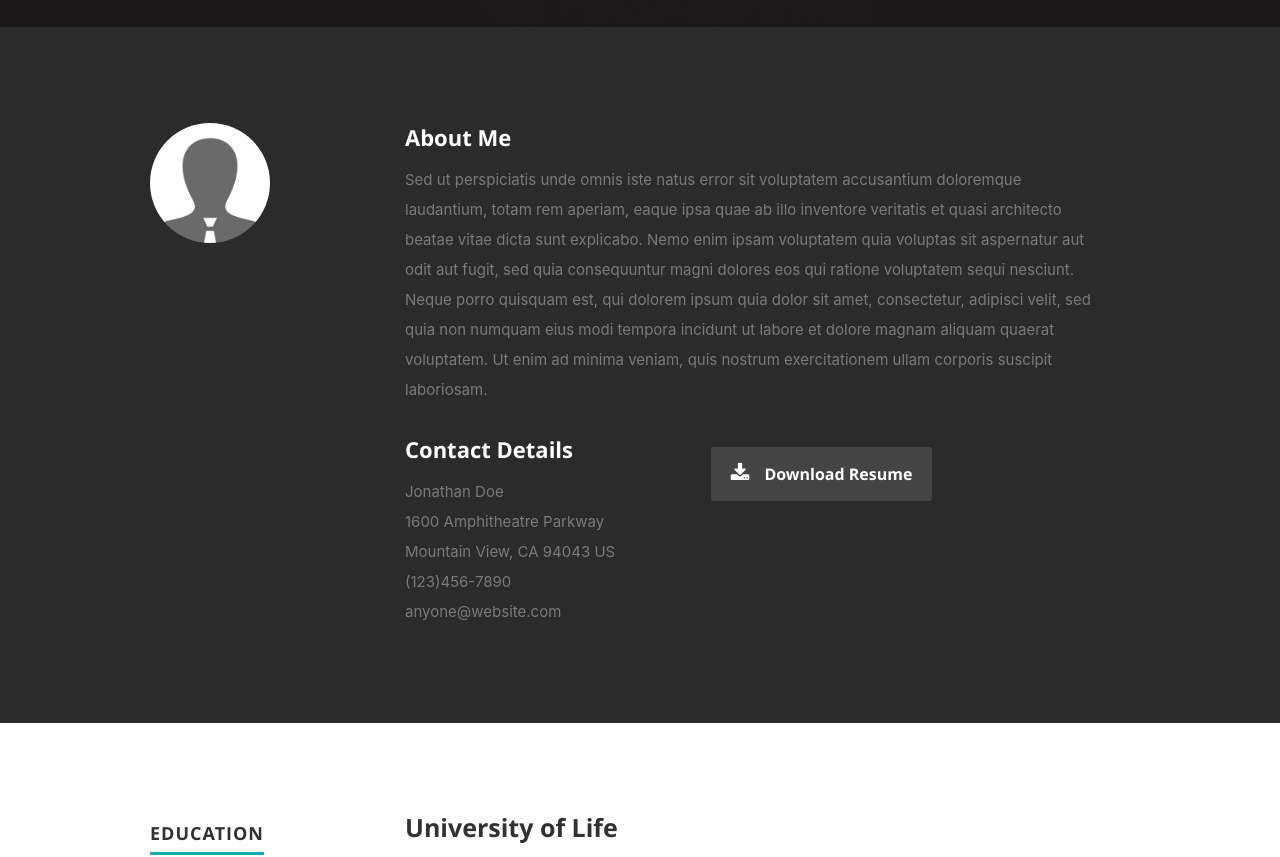
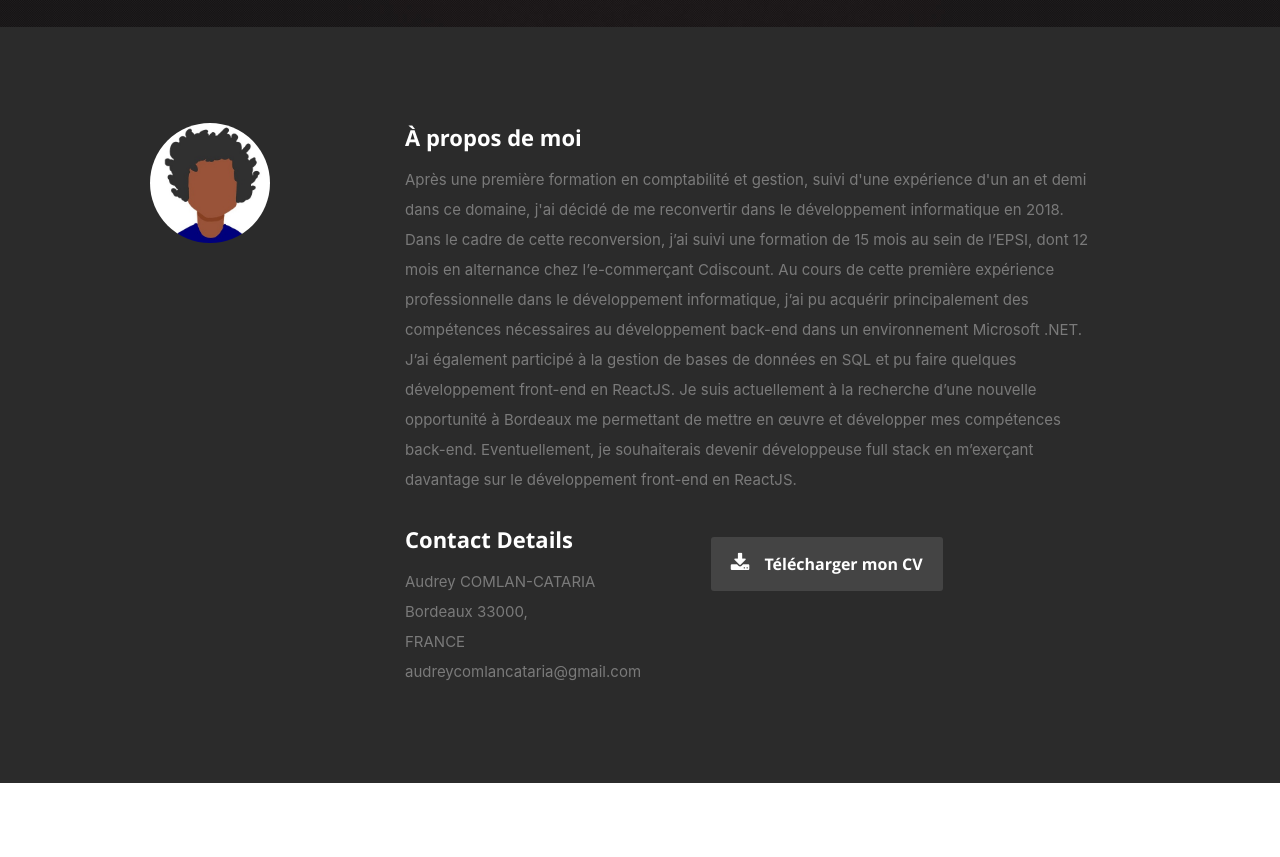
Before and after one commit to Koulikana/resume, a React (Create React App) app: page / in a window 1280 px wide. Shown: the part 773-1630 px from the top of the page. Built offline with nearby package versions, Linux system fonts and the light colour scheme.

Commit message:
About section data passed to props

```diff
--- a/src/App.js
+++ b/src/App.js
@@ -36,12 +36,12 @@ class App extends Component {
     return (
       <div className="App">
         <Header resumeData={this.state.resumeData} handleLanguage={this.handleLanguage} />
-        <About />
-        <Resume />
-        <Portfolio />
-        <Testimonials />
-        <ContactUs />
-        <Footer />
+        <About resumeData={this.state.resumeData} />
+        <Resume resumeData={this.state.resumeData} />
+        <Portfolio resumeData={this.state.resumeData} />
+        <Testimonials resumeData={this.state.resumeData} />
+        <ContactUs resumeData={this.state.resumeData} />
+        <Footer resumeData={this.state.resumeData} />
       </div>
     );
   }
--- a/src/components/about/about.js
+++ b/src/components/about/about.js
@@ -1,47 +1,40 @@
 import React, { Component } from 'react';
 export default class About extends Component {
   render() {
+    let resumeData = this.props.resumeData;
+
     return (
       <React.Fragment>
         <section id="about">
           <div className="row">
             <div className="three columns">
-              <img className="profile-pic" src="images/profilepic.jpg" alt="" />
+              <img className="profile-pic" src="images/femaleavatar.jpg" alt="" />
             </div>
             <div className="nine columns main-col">
-              <h2>About Me</h2>
-              <p>
-                Sed ut perspiciatis unde omnis iste natus error sit voluptatem accusantium doloremque
-                laudantium, totam rem aperiam, eaque ipsa quae ab illo inventore veritatis et quasi architecto
-                beatae vitae dicta sunt explicabo. Nemo enim ipsam voluptatem quia voluptas sit aspernatur aut
-                odit aut fugit, sed quia consequuntur magni dolores eos qui ratione voluptatem sequi nesciunt.
-                Neque porro quisquam est, qui dolorem ipsum quia dolor sit amet, consectetur, adipisci velit,
-                sed quia non numquam eius modi tempora incidunt ut labore et dolore magnam aliquam quaerat
-                voluptatem. Ut enim ad minima veniam, quis nostrum exercitationem ullam corporis suscipit
-                laboriosam.
-              </p>
+              <h2>{resumeData.about.title}</h2>
+              <p>{resumeData.about.content}</p>
               <div className="row">
                 <div className="columns contact-details">
                   <h2>Contact Details</h2>
                   <p className="address">
-                    <span>Jonathan Doe</span>
+                    <span>Audrey COMLAN-CATARIA</span>
                     <br />
                     <span>
-                      1600 Amphitheatre Parkway
+                      Bordeaux 33000,
                       <br />
-                      Mountain View, CA 94043 US
+                      FRANCE
                     </span>
                     <br />
-                    <span>(123)456-7890</span>
-                    <br />
-                    <span>anyone@website.com</span>
+                    {/* <span>(123)456-7890</span>
+                    <br /> */}
+                    <span>{resumeData.about.email}</span>
                   </p>
                 </div>
                 <div className="columns download">
                   <p>
                     <a href="#" className="button">
                       <i className="fa fa-download" />
-                      Download Resume
+                      {resumeData.about.downloadResume}
                     </a>
                   </p>
                 </div>
--- a/src/resumeDataEn.js
+++ b/src/resumeDataEn.js
@@ -12,6 +12,15 @@ let resumeDataEn = {
     learnMore: 'and learn more',
     aboutMe: 'about me',
   },
+  about: {
+    title: 'About Me',
+    content: `After a first degree in accounting and management, then a year and a half work experience in finance, in late 2018 I decided to do a professional retraining. I did my professional retraining in software development by following a programme made by the EPSI. This programme lasted 15 months and included 12 months part-time job with the French online merchant Cdiscount.
+    Within these 12 months at Cdiscount, I mostly acquired skills in back-end development using the Microsoft .NET environment. Besides, I managed data bases in SQL and developed some front-end components with ReactJS.
+    I currently looking for a back-end job opportunity in Bordeaux, France. However, I’m expecting to be a full stack developer, as so I would like to practice more front-end developments with ReactJS.
+    `,
+    email: `audreycomlancataria@gmail.com`,
+    downloadResume: 'Download Resume',
+  },
   imagebaseurl: 'http://localhost:3000/',
   name: "I'm Audrey COMLAN-CATARIA",
   role: 'Software Developer',
--- a/src/resumeDataFr.js
+++ b/src/resumeDataFr.js
@@ -12,6 +12,15 @@ let resumeDataFr = {
     learnMore: 'pour en apprendre davantage',
     aboutMe: 'à propos de moi',
   },
+  about: {
+    title: 'À propos de moi',
+    content: `Après une première formation en comptabilité et gestion, suivi d'une expérience d'un an et demi dans ce domaine, j'ai décidé de me reconvertir dans le développement informatique en 2018. Dans le cadre de cette reconversion, j’ai suivi une formation de 15 mois au sein de l’EPSI, dont 12 mois en alternance chez l’e-commerçant Cdiscount.
+    Au cours de cette première expérience professionnelle dans le développement informatique, j’ai pu acquérir principalement des compétences nécessaires au développement back-end dans un environnement Microsoft .NET. J’ai également participé à la gestion de bases de données en SQL et pu faire quelques développement front-end en ReactJS.
+    Je suis actuellement à la recherche d’une nouvelle opportunité à Bordeaux me permettant de mettre en œuvre et développer mes compétences back-end. Eventuellement, je souhaiterais devenir développeuse full stack en m’exerçant davantage sur le développement front-end en ReactJS.
+    `,
+    email: `audreycomlancataria@gmail.com`,
+    downloadResume: 'Télécharger mon CV',
+  },
   imagebaseurl: 'http://localhost:3000/',
   name: 'Audrey COMLAN-CATARIA',
   role: "Développeuse Conceptrice d'applications",
```
Also changed, not shown: public/images/femaleavatar.jpg (added).
